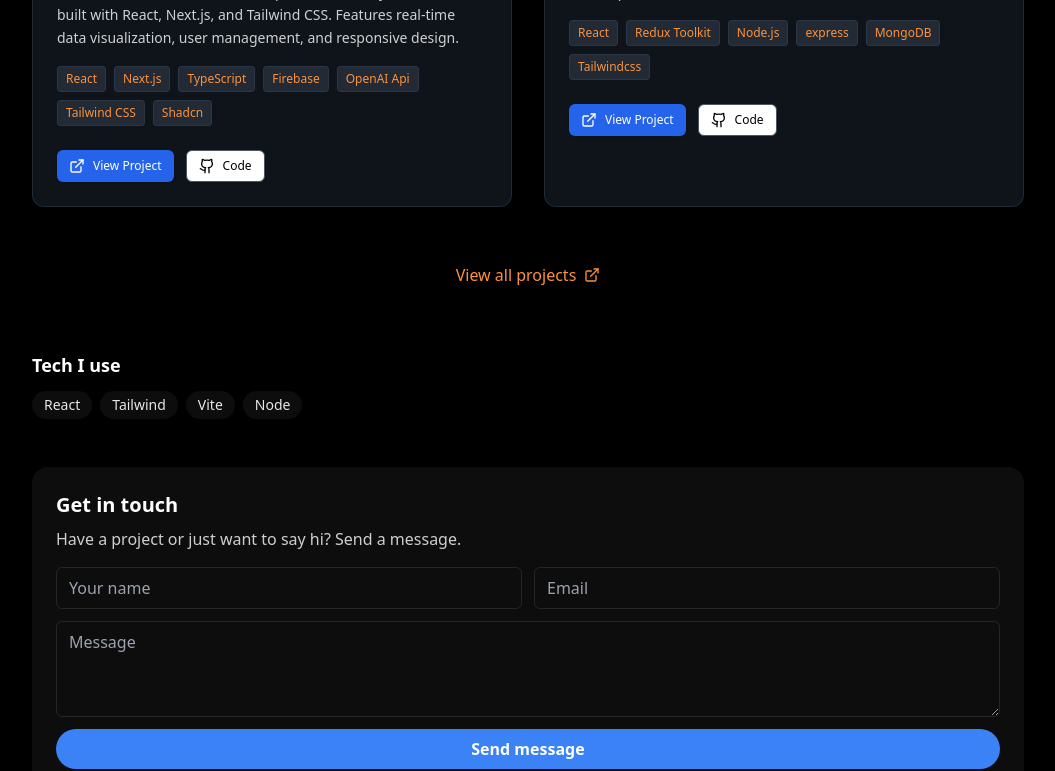
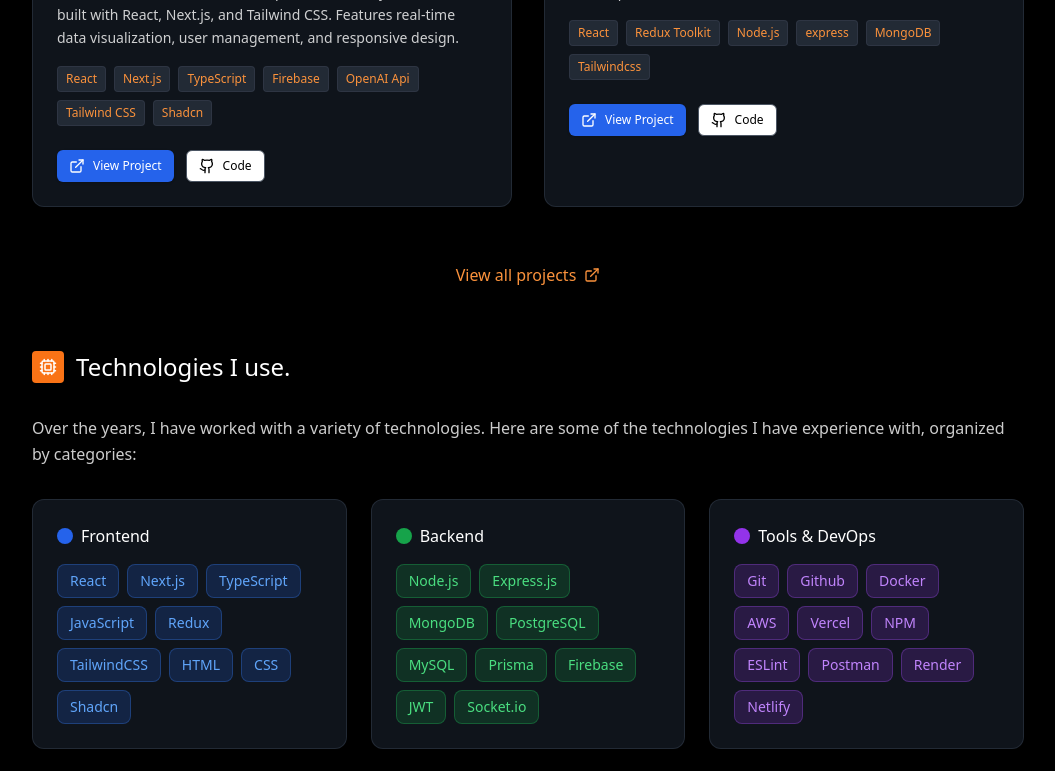
Before and after one commit to MrMi18/portfolio-web, a React (Vite) app: page / in a window 1280 px wide. Shown: the part 2000-2771 px from the top of the page, without its empty margins (112-1167 px from the left). Built offline with nearby package versions, Linux system fonts and the light colour scheme.

Commit message:
SKills Comp added

```diff
--- a/src/App.jsx
+++ b/src/App.jsx
@@ -6,6 +6,7 @@ import Contact from './components/Contact'
 import Footer from './components/Footer'
 import AboutMe from './components/AboutMe'
 import MyStudio from './components/MyStudio'
+import Skills from './components/Tech'
 
 const App = () => {
   return (
@@ -25,7 +26,7 @@ const App = () => {
           </div>
         </div>
         <Projects />
-        <Tech />
+        <Skills />
         <Contact />
         <Footer />
       </main>
--- a/src/components/Tech.jsx
+++ b/src/components/Tech.jsx
@@ -1,18 +1,89 @@
-import React from 'react'
+import { Cpu } from "lucide-react";
 
-const tech = ['React', 'Tailwind', 'Vite', 'Node']
+const Skills = () => {
+  const skillCategories = [
+    {
+      name: "Frontend",
+      skills: ["React", "Next.js", "TypeScript", "JavaScript", "Redux", "TailwindCSS", "HTML", "CSS", "Shadcn"],
+      color: "bg-blue-600/20 text-blue-400 border-blue-500/30",
+      iconColor: "bg-blue-600"
+    },
+    {
+      name: "Backend",
+      skills: ["Node.js", "Express.js", "MongoDB", "PostgreSQL", "MySQL", "Prisma", "Firebase", "JWT", "Socket.io"],
+      color: "bg-green-600/20 text-green-400 border-green-500/30",
+      iconColor: "bg-green-600"
+    },
+    {
+      name: "Tools & DevOps",
+      skills: ["Git", "Github", "Docker", "AWS" , "Vercel", "NPM", "ESLint", "Postman", "Render", "Netlify"],
+      color: "bg-purple-600/20 text-purple-400 border-purple-500/30",
+      iconColor: "bg-purple-600"
+    },
+    {
+      name: "Design & Other",
+      skills: ["Figma", "OpenAI API", "WebRTC", "RESTful API", "Agile", "Problem Solving"],
+      color: "bg-orange-600/20 text-orange-400 border-orange-500/30",
+      iconColor: "bg-orange-600"
+    },
+    {
+      name: "Languages",
+      skills: ["Java", "Python", "SQL"],
+      color: "bg-pink-600/20 text-pink-400 border-pink-500/30",
+      iconColor: "bg-pink-600"
+    }
+  ];
 
-const Tech = () => {
   return (
-    <section id='tech' className='mt-8'>
-      <h3 className='text-lg font-semibold mb-3'>Tech I use</h3>
-      <div className='flex flex-wrap gap-2'>
-        {tech.map((t) => (
-          <span key={t} className='px-3 py-1 rounded-full bg-white/5 text-sm text-white/90'>{t}</span>
+    <div className="space-y-8">
+      <div className="flex items-center gap-3 mb-8">
+        <div className="w-8 h-8 bg-orange-500 rounded flex items-center justify-center">
+          <Cpu size={18} className="text-white" />
+        </div>
+        <h2 className="text-2xl text-white">Technologies I use.</h2>
+      </div>
+
+      <div className="mb-8">
+        <p className="text-white/80 leading-relaxed">
+          Over the years, I have worked with a variety of technologies. Here are some of the technologies I have
+          experience with, organized by categories:
+        </p>
+      </div>
+
+      <div className="grid grid-cols-1 md:grid-cols-2 lg:grid-cols-3 gap-6">
+        {skillCategories.map((category) => (
+          <div
+            key={category.name}
+            className="bg-gray-800/50 rounded-xl p-6 border border-gray-700/50 backdrop-blur-sm hover:border-gray-600/50 transition-all duration-300 hover:transform hover:scale-[1.02]"
+          >
+            <h3 className="text-white mb-4 flex items-center gap-2">
+              <div className={`w-4 h-4 rounded-full ${category.iconColor}`}></div>
+              {category.name}
+            </h3>
+
+            <div className="flex flex-wrap gap-2">
+              {category.skills.map((skill) => (
+                <span
+                  key={skill}
+                  className={`px-3 py-1.5 rounded-lg border text-sm transition-all duration-200 hover:scale-105 ${category.color}`}
+                >
+                  {skill}
+                </span>
+              ))}
+            </div>
+          </div>
         ))}
       </div>
-    </section>
-  )
+
+      <div className="bg-gray-800/30 rounded-lg p-6 border border-gray-700/30">
+        <p className="text-white/80 leading-relaxed">
+          <span className="text-orange-400">Specialization:</span> Full-stack development with modern JavaScript frameworks,
+          focusing on scalable web applications, API development, and database design.
+          Experienced in Data Structures & Algorithms and Agile development methodologies.
+        </p>
+      </div>
+    </div>
+  );
 }
 
-export default Tech
+export default Skills
```
